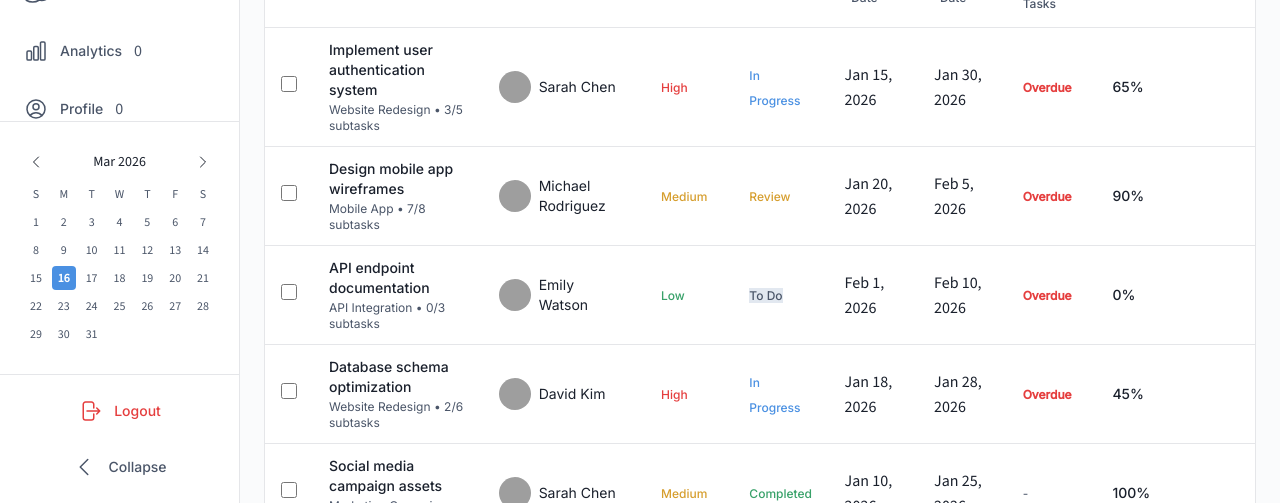
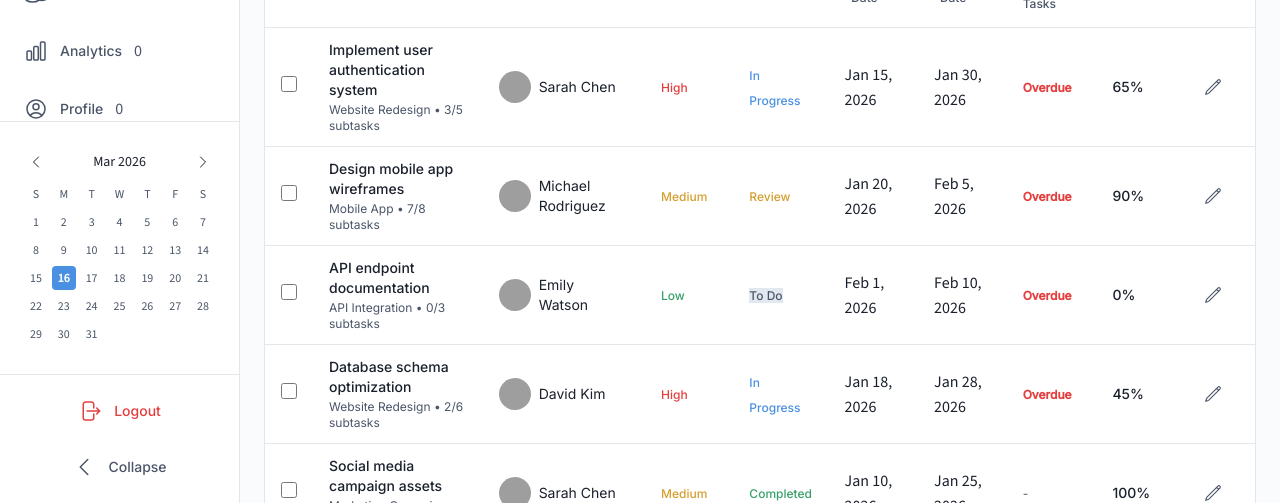
Before and after one commit to bibhuti2sol/nextgentaskmanager, a Next.js app: page /task-management in a window 1280 px wide. Shown: the part 297-800 px from the top of the page. Built offline with nearby package versions, Linux system fonts and the light colour scheme; grey boxes are pictures that could not be loaded.

Commit message:
new feature

```diff
--- a/src/app/task-management/components/TaskListView.tsx
+++ b/src/app/task-management/components/TaskListView.tsx
@@ -244,7 +244,17 @@ const TaskListView = ({ tasks, onTaskClick, onStatusChange, onEditTask }: TaskLi
                     </div>
                   </td>
                   <td className="px-4 py-3">
-                    {/* ...existing actions cell... */}
+                    <button
+                      type="button"
+                      aria-label="Edit task"
+                      className="p-2 rounded-md text-muted-foreground hover:text-primary hover:bg-muted transition-smooth"
+                      onClick={(e) => {
+                        e.stopPropagation();
+                        if (onEditTask) onEditTask(task.id);
+                      }}
+                    >
+                      <Icon name="PencilIcon" size={18} variant="outline" />
+                    </button>
                   </td>
                 </tr>
               );
```
